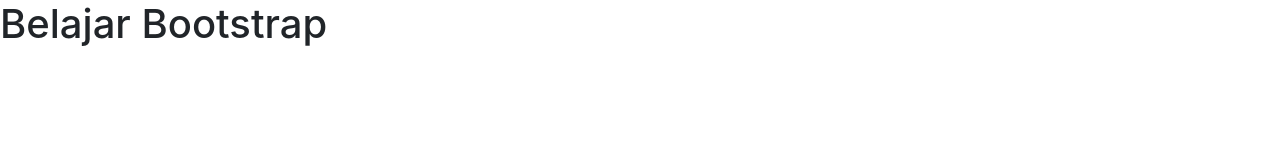
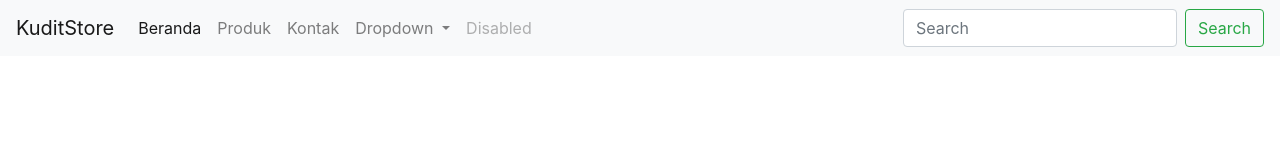
Before and after one commit to kudittampan/kuditstore.github.io, a plain HTML site: page index.html in a window 1280 px wide. Drawn offline with Linux system fonts and the light colour scheme.

Commit message:
Nambahin Navbar

```diff
--- a/index.html
+++ b/index.html
@@ -11,7 +11,47 @@
     <title>Belajar Bootstrap</title>
   </head>
   <body>
-    <h1>Belajar Bootstrap</h1>
+    <!-- AWAL : Navigasi Bar -->
+    <nav class="navbar navbar-expand-lg navbar-light bg-light">
+      <a class="navbar-brand" href="https://kudittampan.github.io">KuditStore</a>
+      <button class="navbar-toggler" type="button" data-toggle="collapse" data-target="#navbarSupportedContent" aria-controls="navbarSupportedContent" aria-expanded="false" aria-label="Toggle navigation">
+        <span class="navbar-toggler-icon"></span>
+      </button>
+
+      <div class="collapse navbar-collapse" id="navbarSupportedContent">
+        <ul class="navbar-nav mr-auto">
+          <li class="nav-item active">
+            <a class="nav-link" href="#">Beranda <span class="sr-only">(current)</span></a>
+          </li>
+          <li class="nav-item">
+            <a class="nav-link" href="#">Produk</a>
+          </li>
+          <li>
+            <a class="nav-link" href="#">Kontak</a>
+          </li>
+          <li class="nav-item dropdown">
+            <a class="nav-link dropdown-toggle" href="#" id="navbarDropdown" role="button" data-toggle="dropdown" aria-expanded="false">
+              Dropdown
+            </a>
+            <div class="dropdown-menu" aria-labelledby="navbarDropdown">
+              <a class="dropdown-item" href="#">Action</a>
+              <a class="dropdown-item" href="#">Another action</a>
+              <div class="dropdown-divider"></div>
+              <a class="dropdown-item" href="#">Something else here</a>
+            </div>
+          </li>
+          <li class="nav-item">
+            <a class="nav-link disabled">Disabled</a>
+          </li>
+        </ul>
+        <form class="form-inline my-2 my-lg-0">
+          <input class="form-control mr-sm-2" type="search" placeholder="Search" aria-label="Search">
+          <button class="btn btn-outline-success my-2 my-sm-0" type="submit">Search</button>
+        </form>
+      </div>
+    </nav>
+    <!-- AKHIR : Navifasi Bar -->
+
 
     <!-- Bootstrap js ofline -->
     <script src="js/bootstrap.bundle.min.js"></script>
```
Also changed, not shown: aditia.html (added, +12 -0 lines), bs/components/buttons.html (line endings or trailing spaces).
